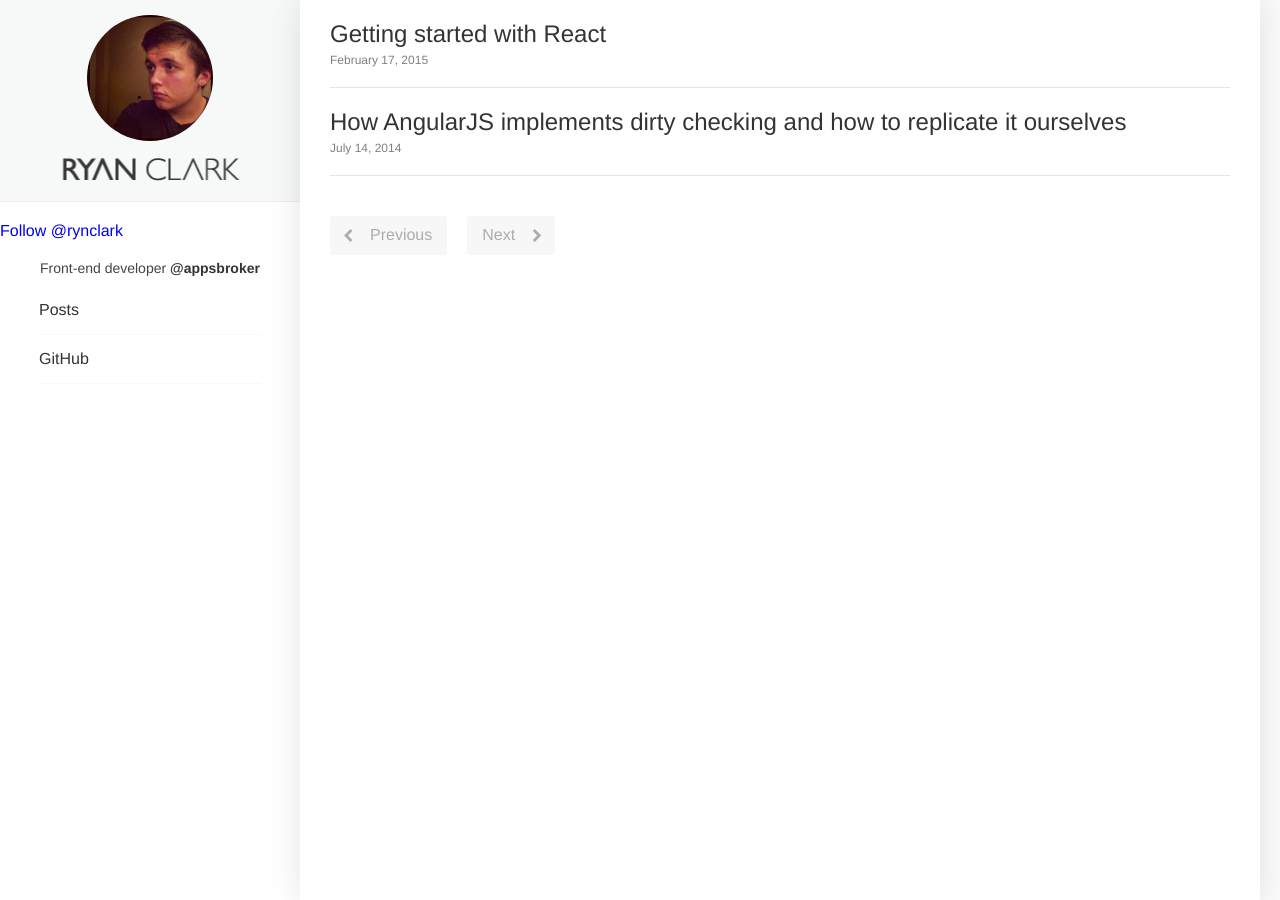
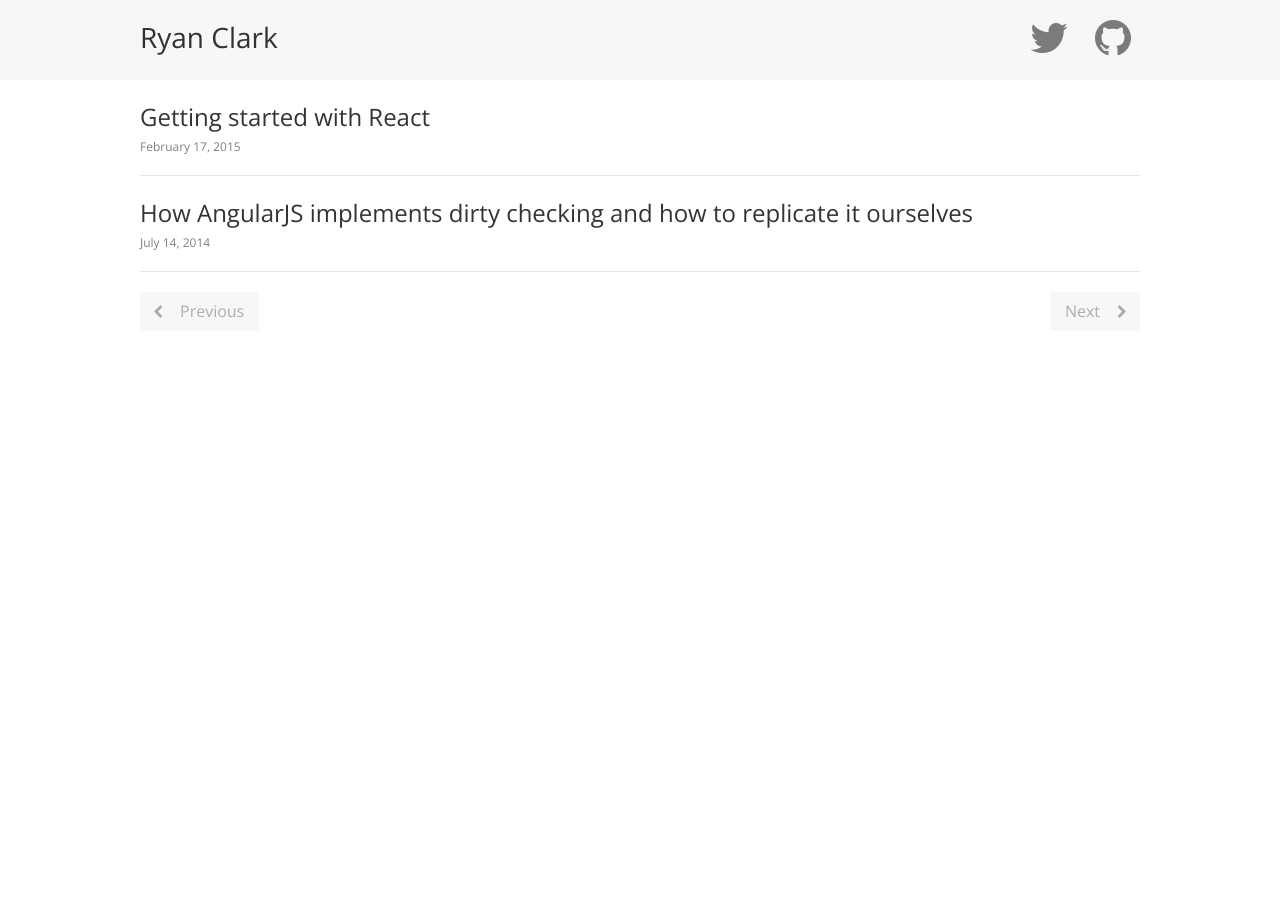
Before and after one commit to RichardLitt/rynclark.github.io, a Jekyll site: the page built from index.html, in a window 1280 px wide. Built offline with Jekyll 4.4.1, drawn with Linux system fonts in a browser that asks for light colours; nearby versions of some CDN libraries; library files that are not in the unit come from our copies; Markdown is read by kramdown in place of the engine named in the settings; the list of posts is cut into pages by our own code; comment, search, counter and statistics services are not loaded.

Commit message:
Layout Changes

```diff
--- a/_layouts/default.html
+++ b/_layouts/default.html
@@ -8,41 +8,34 @@
 
     <title>Ryan Clark</title>
 
+    <link rel="stylesheet" href="http://fonts.googleapis.com/css?family=Open+Sans:400,600,700">
     <link rel="stylesheet" href="/css/main.css">
   </head>
-
   <body>
 
-    <aside class="sidebar">
-      <header class="sidebar__header">
-        <a href="/" class="me">
-          <img src="/img/me.jpeg" />
-        </a>
-        <a href="/" class="main__logo"></a>
-      </header>
+    <header class="header">
+      <div class="header__fixed">
+        <div class="container">
+          <a href="/" class="logo">Ryan Clark</a>
 
-      <nav class="sidebar__navigation">
-        <a href="https://twitter.com/rynclark" class="twitter-follow-button" data-show-count="true" data-lang="en">Follow @rynclark</a>
-
-        <div class="about__me">
-          Front-end developer <a href="http://twitter.com/appsbroker" target="_blank">@appsbroker</a>
-        </div>
-
-        <ul class="sidebar__navigation--list">
+          <nav class="header__navigation">
+            <ul class="header__navigation--list">
               <li>
-            <a href="/">Posts</a>
+                <a target="_blank" href="http://twitter.com/rynclark"><i class="fa fa-fw fa-twitter"></i></a>
               </li>
               <li>
-            <a href="https://github.com/rynclark" target="_blank">GitHub</a>
+                <a target="_blank" href="http://github.com/rynclark"><i class="fa fa-fw fa-github"></i></a>
               </li>
             </ul>
           </nav>
-    </aside>
+        </div>
+      </div>
+    </header>
 
     <section class="content">
-
+      <div class="container">
         {{ content }}
-
+      </div>
     </section>
 
     <script>!function(d,s,id){var js,fjs=d.getElementsByTagName(s)[0];if(!d.getElementById(id)){js=d.createElement(s);js.id=id;js.src="//platform.twitter.com/widgets.js";fjs.parentNode.insertBefore(js,fjs);}}(document,"script","twitter-wjs");</script>
--- a/css/main.css
+++ b/css/main.css
@@ -1862,76 +1862,67 @@ h2, .beta {
 .fa-bomb:before {
   content: "\f1e2"; }
 
-body {
-  background: #fafafa;
-  font: 16px "Helvetica Neue", Helvetica, Arial, sans-serif; }
+html, body {
+  background: #fff;
+  font: 16px "Open Sans", "Helvetica Neue", Helvetica, Arial, sans-serif; }
 
 h1 {
   margin: 0; }
 
-.sidebar {
-  background: #fff;
+.container {
+  width: 1000px;
+  margin: 0 auto; }
+
+h1, h2, h3, h4, h5, h6 {
+  margin: 15px 0 !important;
+  display: block; }
+
+header h2 {
+  font-size: 28px !important;
+  margin: 0px !important; }
+
+.highlight .err {
+  color: inherit;
+  background-color: transparent; }
+
+pre {
+  line-height: 26px; }
+
+.header {
+  height: 80px; }
+  .header__fixed {
+    background: #F7F7F7;
     position: fixed;
     top: 0;
     left: 0;
-  bottom: 0;
-  width: 300px;
-  z-index: 1; }
-  .sidebar .sidebar__header {
-    background: #F7F8F8;
-    padding-top: 15px;
-    border-bottom: 1px solid rgba(0, 0, 0, 0.05); }
-    .sidebar .sidebar__header .me {
-      width: 126px;
-      height: 126px;
-      -webkit-border-radius: 50%;
-      border-radius: 50%;
-      overflow: hidden;
-      position: relative;
-      display: block;
-      margin: 0 auto; }
-      .sidebar .sidebar__header .me img {
-        width: inherit; }
-    .sidebar .sidebar__header .main__logo {
-      background: url(../img/logo.png ) no-repeat 50% -150px;
-      width: 300px;
-      height: 60px;
-      display: block; }
-  .sidebar .sidebar__navigation {
-    margin: 20px 0 0 0; }
-    .sidebar .sidebar__navigation iframe {
-      width: 191px !important;
-      margin: 0 auto;
-      display: block; }
-    .sidebar .sidebar__navigation .about__me {
-      margin-top: 20px;
-      font-size: 14px;
-      text-align: center; }
-      .sidebar .sidebar__navigation .about__me a {
-        color: rgba(0, 0, 0, 0.8);
-        font-weight: bold;
-        text-decoration: none; }
-    .sidebar .sidebar__navigation .sidebar__navigation--list {
-      width: 222px;
-      margin: 10px auto; }
-      .sidebar .sidebar__navigation .sidebar__navigation--list li a {
+    right: 0;
+    height: inherit;
+    z-index: 99; }
+  .header .logo {
+    float: left;
     display: block;
     color: rgba(0, 0, 0, 0.8);
-        padding: 15px 0;
-        border-bottom: 1px solid rgba(0, 0, 0, 0.03); }
+    font-size: 28px;
+    margin-top: 18px; }
+  .header__navigation {
+    float: right; }
+    .header__navigation--list {
+      margin-top: 8px; }
+      .header__navigation--list li {
+        float: left;
+        margin-left: 10px; }
+        .header__navigation--list li a {
+          display: block;
+          font-size: 42px;
+          color: rgba(0, 0, 0, 0.5); }
+          .header__navigation--list li a:hover {
+            color: rgba(0, 0, 0, 0.8); }
 
 .content {
-  width: 960px;
-  background: #fff;
-  margin-left: 300px;
-  min-height: 100%;
   position: relative;
   z-index: 2;
-  overflow: hidden;
-  -webkit-box-shadow: 0px 0px 30px 1px rgba(0, 0, 0, 0.1);
-  box-shadow: 0px 0px 30px 1px rgba(0, 0, 0, 0.1); }
-  .content .post__list {
-    padding: 20px 30px; }
+  margin: 20px auto;
+  overflow: hidden; }
   .content .post__list ul li a {
     display: block;
     padding-bottom: 20px;
@@ -1946,8 +1937,6 @@ h1 {
       display: block;
       font-size: 12px;
       color: rgba(0, 0, 0, 0.5); }
-  .content article.post {
-    padding: 20px 30px; }
   .content article.post header {
     margin-bottom: 15px;
     padding-bottom: 15px;
@@ -1975,8 +1964,7 @@ h1 {
   .content article.post .disqus {
     margin-top: 15px; }
   .content .pagination {
-    overflow: hidden;
-    margin: 0 30px 20px; }
+    overflow: hidden; }
     .content .pagination .next, .content .pagination .previous {
       background: rgba(0, 0, 0, 0.03);
       -webkit-border-radius: 3px;
@@ -2004,6 +1992,9 @@ h1 {
         .content .pagination .next.previous i, .content .pagination .previous.previous i {
           right: auto;
           left: 13px; }
+    .content .pagination .next {
+      float: right;
+      margin: 0 0 0 20px; }
 
 pre {
   width: 100%;
```
Also changed, not shown: _scss/main.scss (+57 -91 lines). Lines whose indentation alone changed are shown as unchanged.
